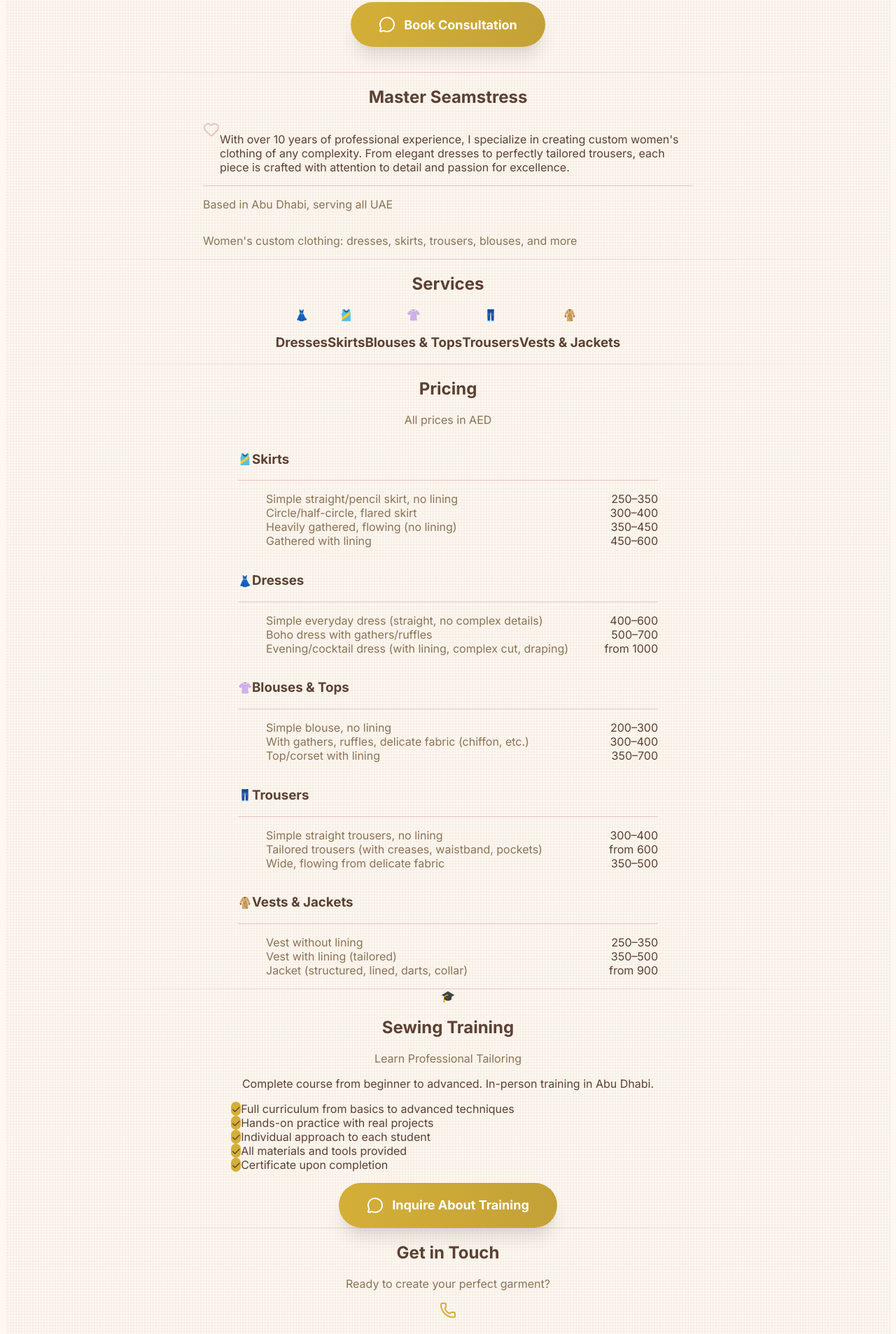
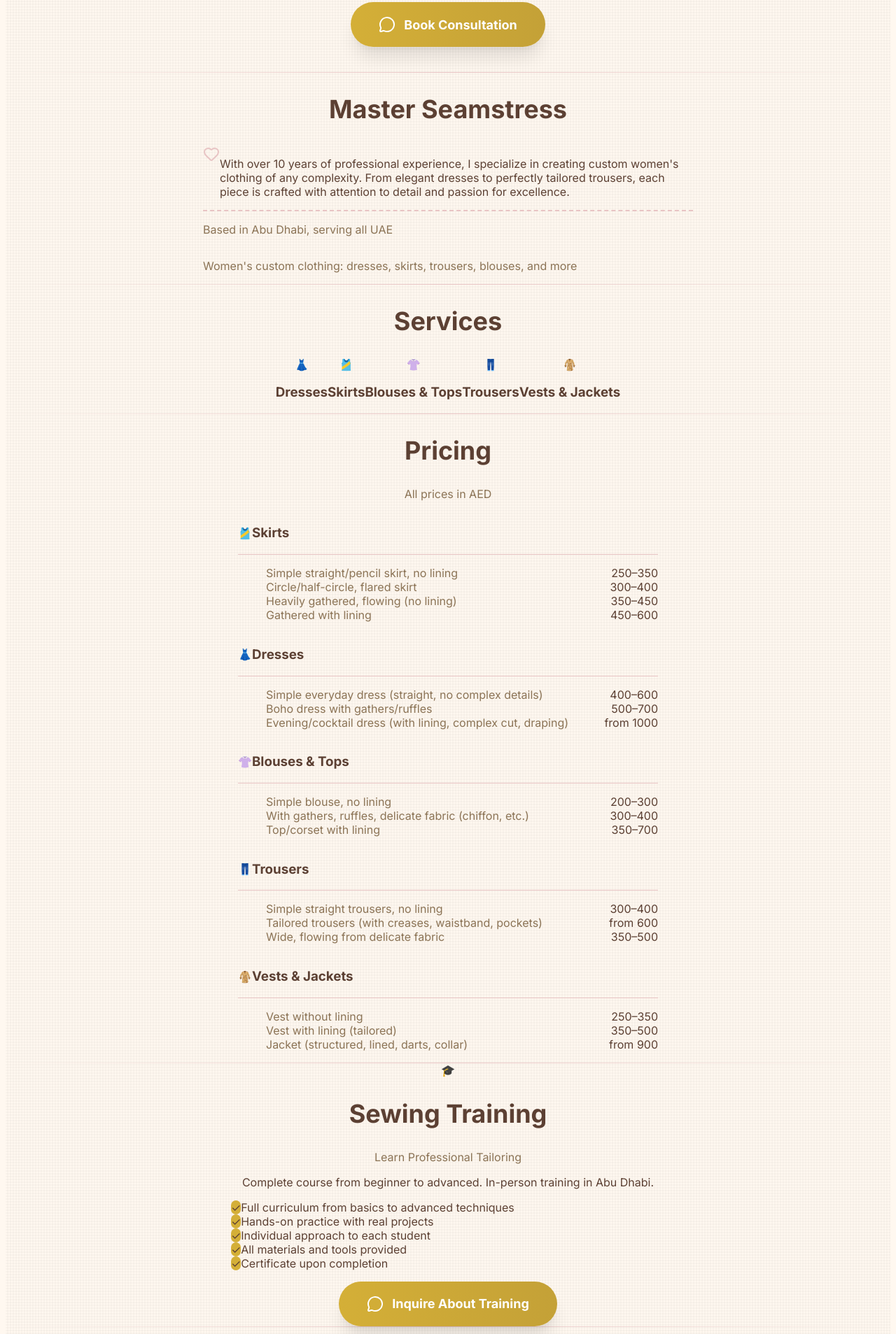
Before and after one commit to Barsokrat/welldressed, a Next.js app: page / in a window 1280 px wide. Shown: the part 705-2612 px from the top of the page at 70% size. Built offline with nearby package versions, Linux system fonts and the light colour scheme.

Commit message:
Fix: Unified typography (4 sizes), py-16 section dividers, dashed About divider, fixed heart icon, added Instagram

```diff
--- a/app/page.tsx
+++ b/app/page.tsx
@@ -1,7 +1,7 @@
 'use client'
 
 import { useState } from 'react'
-import { Scissors, Heart, Award, Mail, Phone, MessageCircle } from 'lucide-react'
+import { Scissors, Heart, Award, Mail, Phone, MessageCircle, Instagram } from 'lucide-react'
 import { getTranslation, type Language } from './i18n'
 
 export default function HomePage() {
@@ -67,34 +67,36 @@ export default function HomePage() {
       </section>
 
       {/* Section Divider */}
-      <div className="w-full h-px bg-gradient-to-r from-transparent via-[#E8C4C4] to-transparent"></div>
+      <div className="py-16">
+        <div className="py-16"><div className="w-full h-px bg-gradient-to-r from-transparent via-[#E8C4C4] to-transparent"></div></div>
+      </div>
 
       {/* About Section */}
-      <section id="about" className="py-20 px-8 sm:px-12">
+      <section id="about" className="px-8 sm:px-12">
         <div className="w-full mx-auto" style={{maxWidth: '700px'}}>
           <div className="text-center mb-12">
-            <h2 className="text-3xl md:text-4xl font-bold text-[#5C4033] mb-4">
+            <h2 className="font-bold text-[#5C4033] mb-4" style={{fontSize: 'clamp(1.75rem, 4vw, 2.25rem)'}}>
               {t.about.title}
             </h2>
-            <div className="w-24 h-1 bg-[#D4AF37] mx-auto mb-6"></div>
+            <div className="w-24 h-1 bg-[#D4AF37] mx-auto"></div>
           </div>
 
           <div className="bg-white rounded-3xl shadow-2xl p-8 md:p-12">
             <div className="flex items-start gap-4 mb-6">
-              <Heart className="w-8 h-8 text-[#E8C4C4] flex-shrink-0 mt-1" />
-              <p className="text-lg text-[#5C4033] leading-relaxed">
+              <Heart className="w-8 h-8 text-[#E8C4C4] flex-shrink-0 mt-0.5" />
+              <p className="text-[#5C4033] leading-relaxed" style={{fontSize: '1rem'}}>
                 {t.about.description}
               </p>
             </div>
 
-            <div className="space-y-4 mt-8 pt-8 border-t border-[#E8C4C4]">
+            <div className="space-y-4 mt-10 pt-6" style={{borderTop: '2px dashed #E8C4C4'}}>
               <div className="flex items-start gap-3">
-                <div className="w-2 h-2 rounded-full bg-[#D4AF37] mt-2"></div>
-                <p className="text-[#8B7355]">{t.about.location}</p>
+                <div className="w-2 h-2 rounded-full bg-[#D4AF37] mt-2 flex-shrink-0"></div>
+                <p className="text-[#8B7355]" style={{fontSize: '1rem'}}>{t.about.location}</p>
               </div>
               <div className="flex items-start gap-3">
-                <div className="w-2 h-2 rounded-full bg-[#D4AF37] mt-2"></div>
-                <p className="text-[#8B7355]">{t.about.specialty}</p>
+                <div className="w-2 h-2 rounded-full bg-[#D4AF37] mt-2 flex-shrink-0"></div>
+                <p className="text-[#8B7355]" style={{fontSize: '1rem'}}>{t.about.specialty}</p>
               </div>
             </div>
           </div>
@@ -102,13 +104,13 @@ export default function HomePage() {
       </section>
 
       {/* Section Divider */}
-      <div className="w-full h-px bg-gradient-to-r from-transparent via-[#E8C4C4] to-transparent"></div>
+      <div className="py-16"><div className="w-full h-px bg-gradient-to-r from-transparent via-[#E8C4C4] to-transparent"></div></div>
 
       {/* Services Section */}
-      <section id="services" className="py-20 px-8 sm:px-12">
+      <section id="services" className="px-8 sm:px-12">
         <div className="w-full mx-auto" style={{maxWidth: '800px'}}>
           <div className="text-center mb-16">
-            <h2 className="text-3xl md:text-4xl font-bold text-[#5C4033] mb-4">
+            <h2 className="font-bold text-[#5C4033] mb-4" style={{fontSize: 'clamp(1.75rem, 4vw, 2.25rem)'}}>
               {t.services.title}
             </h2>
             <div className="w-24 h-1 bg-[#D4AF37] mx-auto"></div>
@@ -137,13 +139,13 @@ export default function HomePage() {
       </section>
 
       {/* Section Divider */}
-      <div className="w-full h-px bg-gradient-to-r from-transparent via-[#E8C4C4] to-transparent"></div>
+      <div className="py-16"><div className="w-full h-px bg-gradient-to-r from-transparent via-[#E8C4C4] to-transparent"></div></div>
 
       {/* Pricing Section */}
-      <section id="pricing" className="py-20 px-8 sm:px-12">
+      <section id="pricing" className="px-8 sm:px-12">
         <div className="w-full mx-auto" style={{maxWidth: '600px'}}>
           <div className="text-center mb-16">
-            <h2 className="text-3xl md:text-4xl font-bold text-[#5C4033] mb-4">
+            <h2 className="font-bold text-[#5C4033] mb-4" style={{fontSize: 'clamp(1.75rem, 4vw, 2.25rem)'}}>
               {t.pricing.title}
             </h2>
             <div className="w-24 h-1 bg-[#D4AF37] mx-auto mb-4"></div>
@@ -269,15 +271,15 @@ export default function HomePage() {
       </section>
 
       {/* Section Divider */}
-      <div className="w-full h-px bg-gradient-to-r from-transparent via-[#E8C4C4] to-transparent"></div>
+      <div className="py-16"><div className="w-full h-px bg-gradient-to-r from-transparent via-[#E8C4C4] to-transparent"></div></div>
 
       {/* Training Section */}
-      <section id="training" className="py-20 px-8 sm:px-12">
+      <section id="training" className="px-8 sm:px-12">
         <div className="w-full mx-auto" style={{maxWidth: '700px'}}>
           <div className="bg-white rounded-3xl shadow-2xl p-8 md:p-12">
             <div className="text-center mb-8">
               <div className="text-6xl mb-4">🎓</div>
-              <h2 className="text-3xl md:text-4xl font-bold text-[#5C4033] mb-4">
+              <h2 className="font-bold text-[#5C4033] mb-4" style={{fontSize: 'clamp(1.75rem, 4vw, 2.25rem)'}}>
                 {t.training.title}
               </h2>
               <div className="w-24 h-1 bg-[#D4AF37] mx-auto mb-4"></div>
@@ -317,13 +319,13 @@ export default function HomePage() {
       </section>
 
       {/* Section Divider */}
-      <div className="w-full h-px bg-gradient-to-r from-transparent via-[#E8C4C4] to-transparent"></div>
+      <div className="py-16"><div className="w-full h-px bg-gradient-to-r from-transparent via-[#E8C4C4] to-transparent"></div></div>
 
       {/* Contact Section */}
-      <section id="contact" className="py-20 px-8 sm:px-12">
+      <section id="contact" className="px-8 sm:px-12">
         <div className="w-full mx-auto" style={{maxWidth: '600px'}}>
           <div className="text-center mb-12">
-            <h2 className="text-3xl md:text-4xl font-bold text-[#5C4033] mb-4">
+            <h2 className="font-bold text-[#5C4033] mb-4" style={{fontSize: 'clamp(1.75rem, 4vw, 2.25rem)'}}>
               {t.contact.title}
             </h2>
             <div className="w-24 h-1 bg-[#D4AF37] mx-auto mb-4"></div>
@@ -361,6 +363,17 @@ export default function HomePage() {
               <p className="text-sm text-[#8B7355] mb-2">{t.contact.whatsapp}</p>
               <p className="font-semibold text-[#5C4033]">+971 52 623 2050</p>
             </a>
+
+            <a
+              href="https://www.instagram.com/yanboroboro/"
+              target="_blank"
+              rel="noopener noreferrer"
+              className="block bg-white rounded-2xl p-6 text-center shadow-lg hover:shadow-xl transition-all duration-300 hover:scale-105"
+            >
+              <Instagram className="w-8 h-8 mx-auto mb-3 text-[#D4AF37]" />
+              <p className="text-sm text-[#8B7355] mb-2">Instagram</p>
+              <p className="font-semibold text-[#5C4033]">@yanboroboro</p>
+            </a>
           </div>
 
           <div className="text-center mt-8 pt-8 border-t border-[#E8C4C4]">
```
